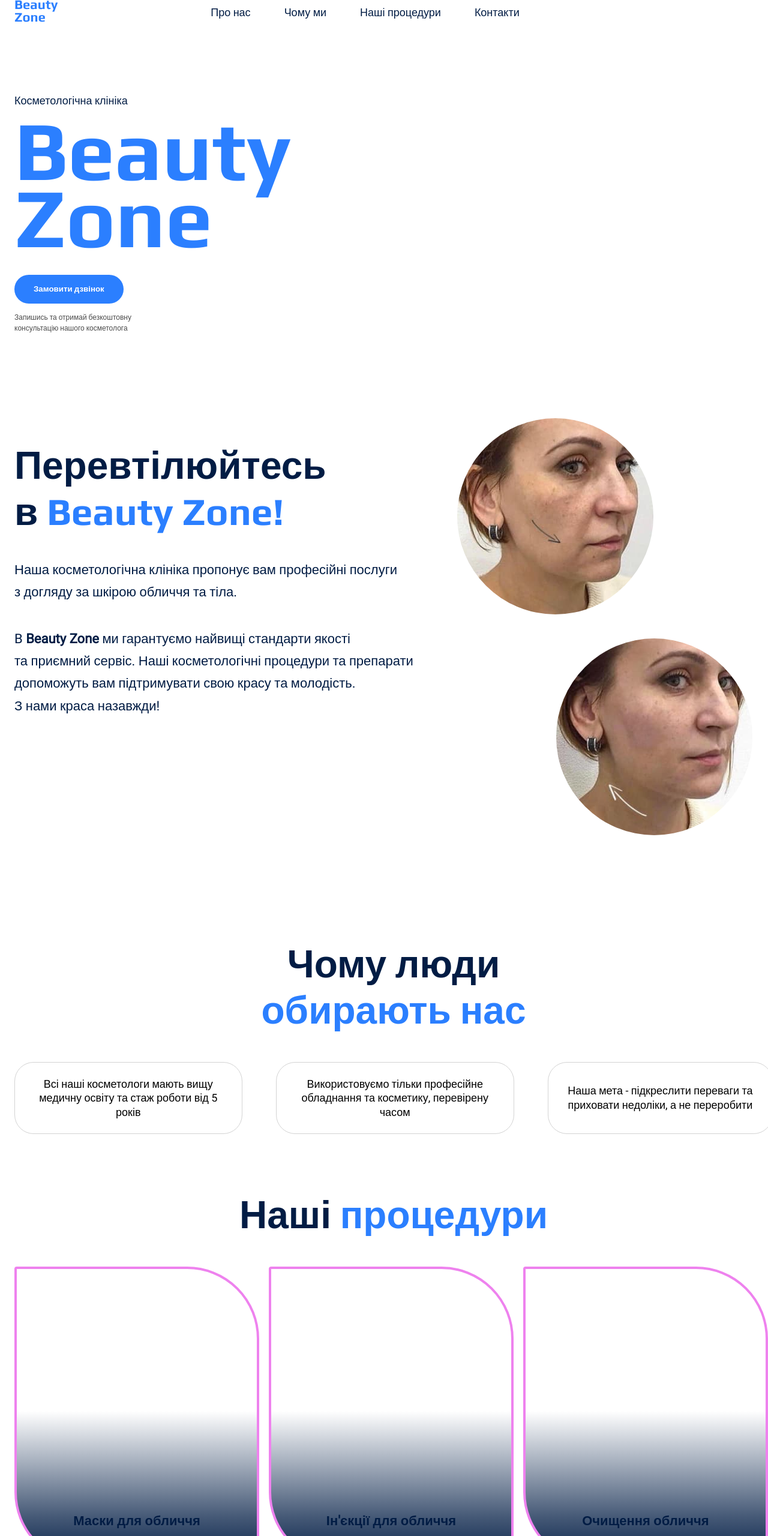
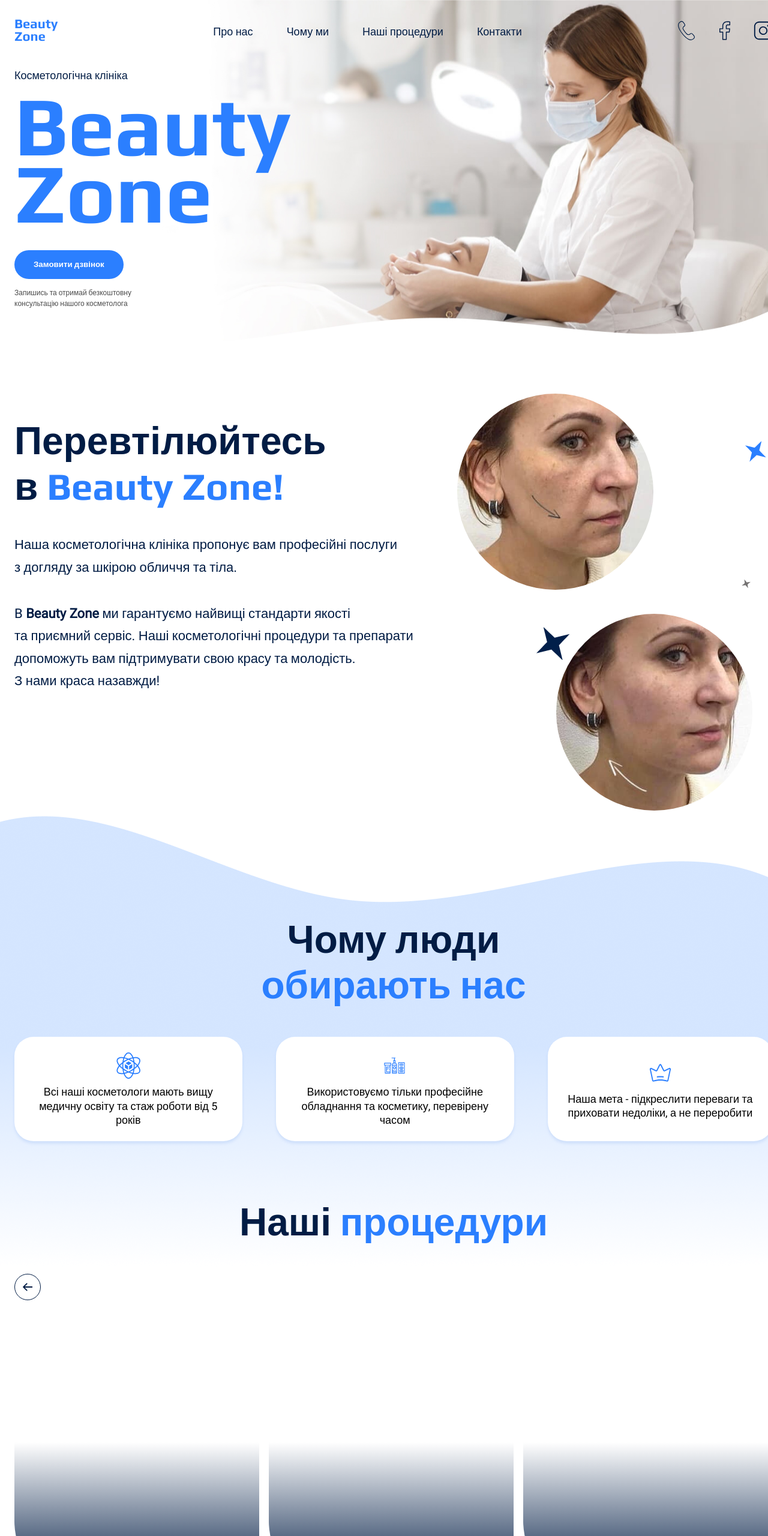
Before and after one commit to Maya28May/genius-homework-2, a plain HTML site: page index.html in a window 1280 px wide. Shown: the top 2560 px of the page at 60% size. Drawn offline with Linux system fonts and the light colour scheme.

Commit message:
Update index.html and styles.css

```diff
--- a/css/styles.css
+++ b/css/styles.css
@@ -38,9 +38,22 @@
 }
 
 /* Base */
+/**,
+*::before,
+*::after {
+  box-sizing: border-box;
+}*/
+
+html {
+  scroll-behavior: smooth;
+}
+
 body {
   margin: 0;
   color: var(--color-primary-dark);
+  background-image: url('../images/background.png');
+  background-repeat: no-repeat;
+  background-position: center 725px;
   font-family: 'Roboto', sans-serif;
   font-weight: 400;
   font-size: 18px;
@@ -110,17 +123,23 @@
 }
 
 /* Header */
+.header {
+  padding-top: 32px;
+  position: absolute;
+  width: 100%;
+}
+
 .header-container {
   display: flex;
   align-items: center;
-  gap: 40px;
+  gap: 240px;
 }
 
 .header-nav {
   display: flex;
   align-items: center;
   flex-grow: 1;
-  gap: 40px;
+  gap: 240px;
 }
 
 .header-menu {
@@ -140,9 +159,23 @@
   /* font-weight: 700; Не додаємо бо некрасиво  Зупинились тут*/
 }
 
+.header-socials {
+  display: flex;
+  gap: 32px;
+  justify-content: flex-start;
+}
+
+.header-socials-icon {
+  fill: var(--color-primary-dark);
+}
+
 /* Hero-section */
 .hero-section {
   padding: 115px 0 141px 0;
+  background-image: url('../images/hero-section-background.jpg');
+  background-repeat: no-repeat;
+  background-position: center;
+  background-size: cover;
 }
 
 .hero-section-title {
@@ -241,10 +274,22 @@
 .advantages-section-item {
   padding: 24px 32px;
   border-radius: 32px;
-  border: 1px solid lightgray;
+  background-color: var(--color-primary-light);
+  box-shadow: 0 4px 4px 0 rgba(168, 198, 245, 0.38);
+  display: flex;
+  flex-direction: column;
+  align-items: center;
+  justify-content: center;
+  gap: 8px;
+}
+
+.advantages-section-icon {
   display: flex;
   align-items: center;
   justify-content: center;
+  width: 48px;
+  height: 48px;
+  fill: var(--color-primary);
 }
 
 .advantages-section-text {
@@ -274,7 +319,6 @@
     rgba(1, 28, 68, 0.73) 84.61%,
     var(--color-primary-dark) 101.39%
   );
-  border: 4px solid violet; /*Убрать позже*/
   display: flex;
   justify-content: center;
   align-items: flex-end;
@@ -284,6 +328,27 @@
   /*color: var(--color-primary-light); !!!!*/
   font-size: 22px;
   text-align: center;
+}
+
+/* Carousel */
+.carousel-button {
+  display: flex;
+  align-items: center;
+  justify-content: center;
+  width: 44px;
+  height: 44px;
+  padding: 0;
+  fill: var(--color-primary-dark);
+  background-color: transparent;
+  border-radius: 50%;
+  border: 1px solid var(--color-primary-dark);
+  cursor: pointer;
+}
+
+.carousel-button:hover {
+  background-color: var(--color-primary);
+  border: 1px solid var(--color-primary);
+  fill: var(--color-primary-light);
 }
 
 /* Contact-section */
@@ -300,6 +365,7 @@
 .footer {
   padding: 56px 0;
   background-color: var(--color-primary-dark);
+  background-image: url('../images/footer-background.png');
   font-size: 16px;
 }
 
@@ -349,6 +415,14 @@
   justify-content: flex-start;
 }
 
+.footer-socials-icon {
+  fill: var(--color-primary-light);
+}
+
+/*.footer-socials-icon:hover {
+  fill: var(--color-primary-light);
+}*/
+
 .footer-link {
   color: var(--color-primary-light);
   text-decoration: none;
--- a/index.html
+++ b/index.html
@@ -9,7 +9,7 @@
     <link rel="stylesheet" href="./css/styles.css" />
   </head>
   <body>
-    <header>
+    <header class="header">
       <div class="container">
         <div class="header-container">
           <nav class="header-nav">
@@ -34,40 +34,27 @@
               <li>
                 <a class="header-link" href="#contact-section">Контакти</a>
               </li>
-              <li>
-                <a href="#">
-                  <!-- calling icon -->
-                </a>
-              </li>
-              <li>
-                <a href="#">
-                  <!-- facebook icon -->
-                </a>
-              </li>
-              <li>
-                <a href="#">
-                  <!-- instagram icon -->
-                </a>
-              </li>
             </ul>
           </nav>
-          <ul>
-            <li>
+          <div class="header-socials">
             <a href="#">
-                <!-- calling icon -->
+              <svg class="header-socials-icon" width="32px" height="32px">
+                <use href="./images/icons.svg#icon-phone"></use>
+              </svg>
             </a>
-            </li>
-            <li>
+
             <a href="#">
-                <!-- facebook icon -->
+              <svg class="header-socials-icon" width="32px" height="32px">
+                <use href="./images/icons.svg#icon-facebook"></use>
+              </svg>
             </a>
-            </li>
-            <li>
+
             <a href="#">
-                <!-- instagram icon -->
+              <svg class="header-socials-icon" width="32px" height="32px">
+                <use href="./images/icons.svg#icon-instagram"></use>
+              </svg>
             </a>
-            </li>
-          </ul>
+          </div>
         </div>
       </div>
     </header>
@@ -145,18 +132,33 @@
           </h2>
           <ul class="advantages-section-list">
             <li class="advantages-section-item">
+              <div class="advantages-section-icon">
+                <svg width="40px" height="44px">
+                  <use href="./images/icons.svg#icon-education"></use>
+                </svg>
+              </div>
               <p class="advantages-section-text">
                 Всі наші косметологи мають вищу медичну освіту та стаж роботи
                 від 5 років
               </p>
             </li>
             <li class="advantages-section-item">
+              <div class="advantages-section-icon">
+                <svg width="44px" height="34px">
+                  <use href="./images/icons.svg#icon-equipment"></use>
+                </svg>
+              </div>
               <p class="advantages-section-text">
                 Використовуємо тільки професійне обладнання та косметику,
                 перевірену часом
               </p>
             </li>
             <li class="advantages-section-item">
+              <div class="advantages-section-icon">
+                <svg width="43px" height="36px">
+                  <use href="./images/icons.svg#icon-crown"></use>
+                </svg>
+              </div>
               <p class="advantages-section-text">
                 Наша мета - підкреслити переваги та приховати недоліки, а не
                 переробити
@@ -170,6 +172,11 @@
           <h2 class="section-title centered">
             Наші <span class="text-brand">процедури</span>
           </h2>
+          <button class="carousel-button" type="button">
+            <svg width="16px" height="16px">
+              <use href="./images/icons.svg#icon-Arrow"></use>
+            </svg>
+          </button>
           <ul class="procedure-list">
             <li class="procedure-item">
               <article class="procedure-card">
@@ -187,6 +194,11 @@
               </article>
             </li>
           </ul>
+          <button class="carousel-button" type="button">
+            <svg width="16px" height="16px">
+              <use href="./images/icons.svg#icon-Arrow"></use>
+            </svg>
+          </button>
         </div>
       </section>
       <section class="contact-section section" id="contact-section">
@@ -260,15 +272,21 @@
               </ul>
               <div class="footer-socials">
                 <a href="#">
-                  <!-- calling icon -->
+                  <svg class="footer-socials-icon" width="42px" height="42px">
+                    <use href="./images/icons.svg#icon-phone"></use>
+                  </svg>
                 </a>
 
                 <a href="#">
-                  <!-- facebook icon -->
+                  <svg class="footer-socials-icon" width="42px" height="42px">
+                    <use href="./images/icons.svg#icon-facebook"></use>
+                  </svg>
                 </a>
 
                 <a href="#">
-                  <!-- instagram icon -->
+                  <svg class="footer-socials-icon" width="42px" height="42px">
+                    <use href="./images/icons.svg#icon-instagram"></use>
+                  </svg>
                 </a>
               </div>
             </div>
```
Also changed, not shown: images/background.png (added), images/footer-background.png (added), images/hero-section-background.jpg (added), images/icons.svg (added). Lines whose indentation alone changed are shown as unchanged.
